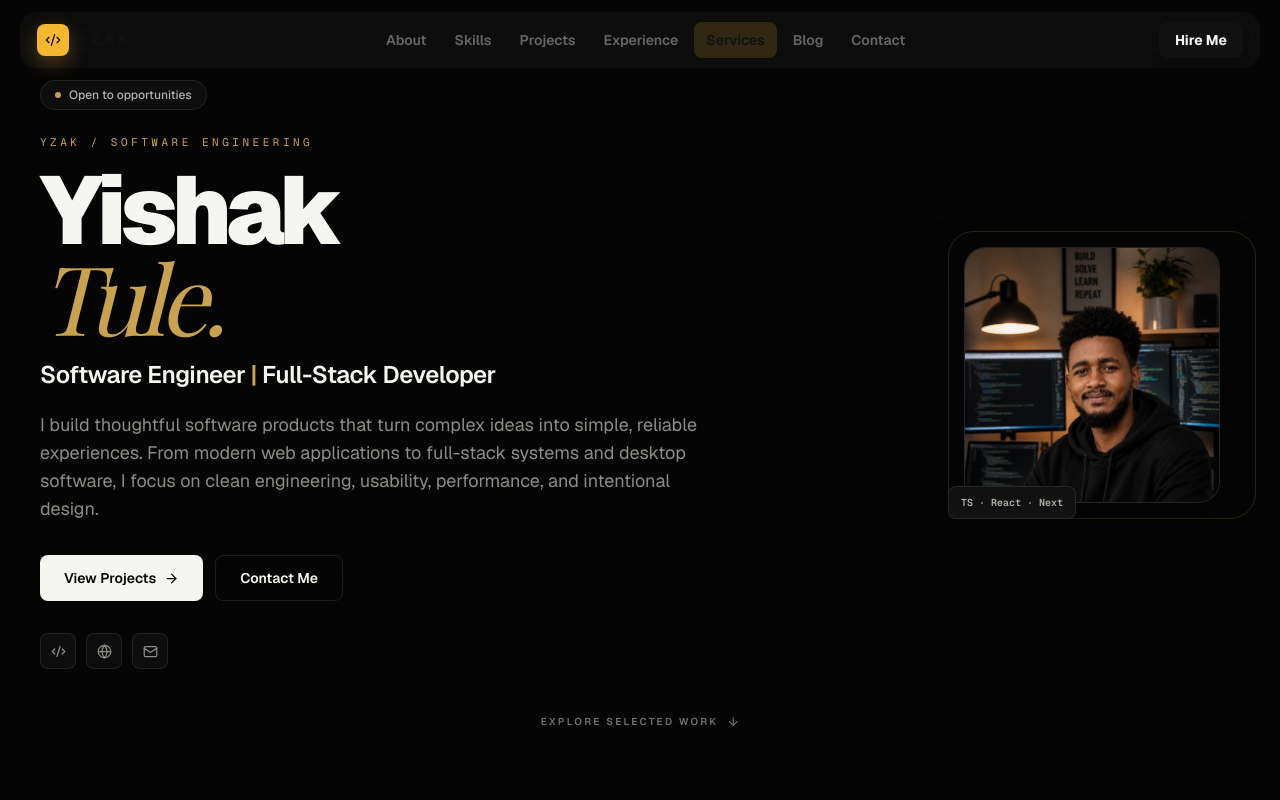
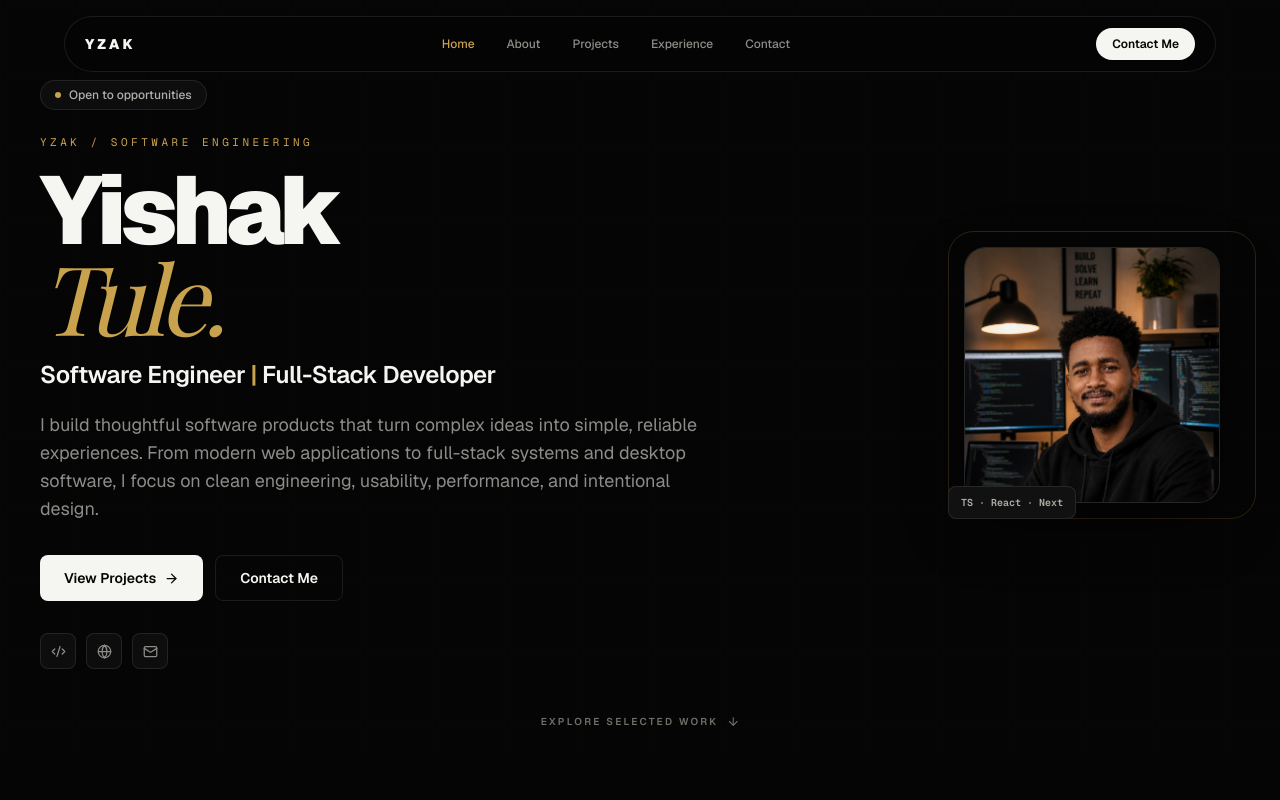
Before and after one commit to isakhu/yishak-tule, a Next.js app: page / in a window 1280 px wide. Shown: the top 800 px of the page. Built offline with nearby package versions, Linux system fonts and the light colour scheme; a web font is replaced by a local one.

Commit message:
refactor: simplify premium navigation

```diff
--- a/components/Navbar.tsx
+++ b/components/Navbar.tsx
@@ -1,101 +1,85 @@
 "use client";
 
-import { useState, useEffect } from "react";
-import { Menu, X, Code2 } from "lucide-react";
+import { useEffect, useState } from "react";
+import { Menu, X } from "lucide-react";
 
 const navLinks = [
+  { label: "Home", href: "#hero" },
   { label: "About", href: "#about" },
-  { label: "Skills", href: "#skills" },
   { label: "Projects", href: "#projects" },
   { label: "Experience", href: "#experience" },
-  { label: "Services", href: "#services" },
-  { label: "Blog", href: "#blog" },
   { label: "Contact", href: "#contact" },
 ];
 
 export default function Navbar() {
   const [scrolled, setScrolled] = useState(false);
-  const [active, setActive] = useState("");
+  const [active, setActive] = useState("hero");
   const [menuOpen, setMenuOpen] = useState(false);
 
   useEffect(() => {
-    const handleScroll = () => {
-      const y = window.scrollY;
-      setScrolled(y > 28);
-
-      for (const id of [...navLinks.map((link) => link.href.slice(1))].reverse()) {
+    const onScroll = () => {
+      setScrolled(window.scrollY > 24);
+      const ids = navLinks.map((link) => link.href.slice(1)).reverse();
+      for (const id of ids) {
         const el = document.getElementById(id);
-        if (el && el.getBoundingClientRect().top <= 130) {
+        if (el && el.getBoundingClientRect().top <= 140) {
           setActive(id);
           break;
         }
       }
     };
 
-    window.addEventListener("scroll", handleScroll, { passive: true });
-    handleScroll();
-    return () => window.removeEventListener("scroll", handleScroll);
+    window.addEventListener("scroll", onScroll, { passive: true });
+    onScroll();
+    return () => window.removeEventListener("scroll", onScroll);
   }, []);
 
-  const handleNavClick = (href: string) => {
+  const goTo = (href: string) => {
     setMenuOpen(false);
     document.getElementById(href.slice(1))?.scrollIntoView({ behavior: "smooth" });
   };
 
   return (
-    <header className="fixed inset-x-0 top-0 z-50 px-3 pt-3 sm:px-5">
-      <nav className={`mx-auto flex h-14 max-w-7xl items-center justify-between rounded-2xl border px-3 sm:px-4 transition-all duration-300 ${scrolled || menuOpen ? "border-black/10 bg-white/95 shadow-[0_12px_35px_rgba(17,17,17,.10)] backdrop-blur-xl" : "border-black/5 bg-white/75 backdrop-blur-md"}`}>
-        <a
-          href="#"
-          onClick={(event) => {
-            event.preventDefault();
-            window.scrollTo({ top: 0, behavior: "smooth" });
-          }}
-          className="flex items-center gap-2"
-        >
-          <div className="flex h-8 w-8 items-center justify-center rounded-lg bg-[#f5b82e] text-[#111111] shadow-[0_7px_20px_rgba(245,184,46,.28)]">
-            <Code2 size={16} />
-          </div>
-          <span className="font-black tracking-[0.18em] text-[#111111]">YZAK</span>
-        </a>
+    <header className="fixed inset-x-0 top-0 z-50 px-4 pt-4 sm:px-6">
+      <nav className={`mx-auto flex h-14 max-w-6xl items-center justify-between rounded-full border px-4 sm:px-5 transition-colors ${scrolled || menuOpen ? "border-white/10 bg-[#0d0d0d]/95 backdrop-blur-xl" : "border-white/8 bg-[#050505]/75 backdrop-blur-md"}`}>
+        <button onClick={() => goTo("#hero")} className="font-black tracking-[0.22em] text-sm text-[#f5f5f2]">
+          YZAK
+        </button>
 
-        <ul className="hidden items-center gap-1 md:flex">
+        <div className="hidden items-center gap-1 md:flex">
           {navLinks.map((link) => {
             const id = link.href.slice(1);
             return (
-              <li key={link.href}>
               <button
-                  onClick={() => handleNavClick(link.href)}
-                  className={`rounded-lg px-3 py-2 text-sm font-semibold transition-colors ${active === id ? "bg-[#f5b82e]/15 text-[#111111]" : "text-[#666666] hover:text-[#111111]"}`}
+                key={link.href}
+                onClick={() => goTo(link.href)}
+                className={`rounded-full px-3.5 py-2 text-xs font-medium transition-colors ${active === id ? "text-[#c9a24d]" : "text-[#8c8c88] hover:text-[#f5f5f2]"}`}
               >
                 {link.label}
               </button>
-              </li>
             );
           })}
-        </ul>
+        </div>
 
-        <a href="mailto:yishakhak@gmail.com" className="hidden rounded-lg bg-[#111111] px-4 py-2 text-sm font-bold text-[#f5f5f5] shadow-lg transition-transform hover:-translate-y-0.5 md:block">
-          Hire Me
+        <a href="mailto:yishakhak@gmail.com" className="hidden rounded-full bg-[#f5f5f2] px-4 py-2 text-xs font-semibold text-[#050505] transition-colors hover:bg-[#c9a24d] md:block">
+          Contact Me
         </a>
 
-        <button className="rounded-lg p-2 text-[#3f3f3f] md:hidden" onClick={() => setMenuOpen((open) => !open)} aria-label="Toggle menu">
-          {menuOpen ? <X size={21} /> : <Menu size={21} />}
+        <button onClick={() => setMenuOpen((open) => !open)} className="rounded-full border border-white/10 p-2 text-[#f5f5f2] md:hidden" aria-label="Toggle menu">
+          {menuOpen ? <X size={18} /> : <Menu size={18} />}
         </button>
       </nav>
 
       {menuOpen && (
-        <div className="mx-auto mt-2 max-w-7xl overflow-hidden rounded-2xl border border-black/10 bg-white/95 shadow-xl backdrop-blur-xl md:hidden">
-          <ul className="flex flex-col gap-1 p-3">
+        <div className="mx-auto mt-2 max-w-6xl rounded-2xl border border-white/10 bg-[#0d0d0d]/98 p-2 shadow-2xl backdrop-blur-xl md:hidden">
           {navLinks.map((link) => (
-              <li key={link.href}>
-                <button onClick={() => handleNavClick(link.href)} className="w-full rounded-xl px-4 py-3 text-left text-sm font-semibold text-[#555555] transition-colors hover:bg-[#f5b82e]/15 hover:text-[#111111]">
+            <button key={link.href} onClick={() => goTo(link.href)} className="block w-full rounded-xl px-4 py-3 text-left text-sm text-[#b0b0aa] hover:bg-white/[0.04] hover:text-[#f5f5f2]">
               {link.label}
             </button>
-              </li>
           ))}
-            <li className="pt-2"><a href="mailto:yishakhak@gmail.com" className="block rounded-xl bg-[#111111] px-4 py-3 text-center text-sm font-bold text-[#f5f5f5]">Hire Me</a></li>
-          </ul>
+          <a href="mailto:yishakhak@gmail.com" className="mt-1 block rounded-xl bg-[#f5f5f2] px-4 py-3 text-center text-sm font-semibold text-[#050505]">
+            Contact Me
+          </a>
         </div>
       )}
     </header>
```
Lines whose indentation alone changed are shown as unchanged.
